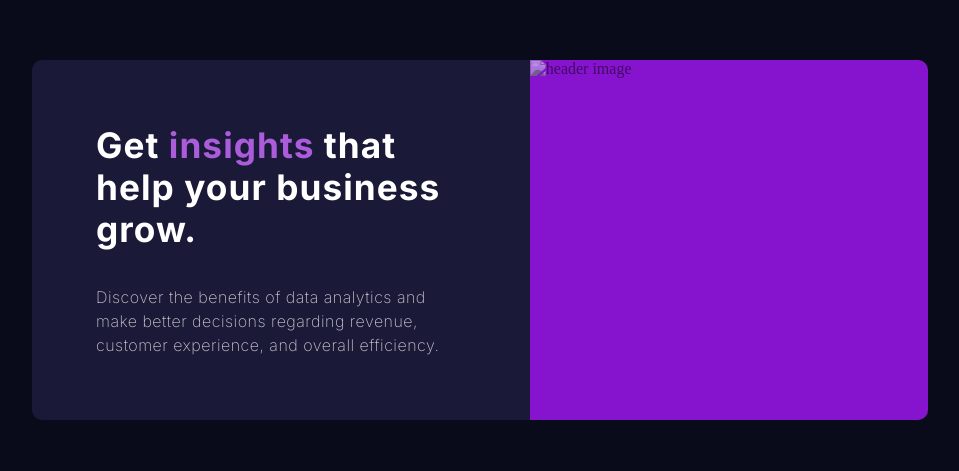
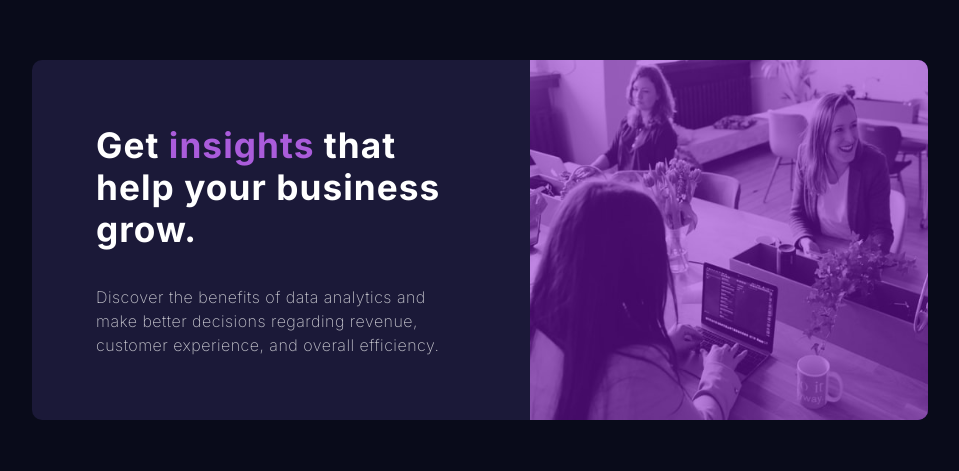
Before and after one commit to Freshuuu1218/Stats-preview-card-component, a plain HTML site: page index.html in a window 1280 px wide. Shown: the part 160-631 px from the top of the page, without its empty margins (160-1119 px from the left). Drawn offline with Linux system fonts and the light colour scheme; the site is published under a folder, as on GitHub Pages, so addresses that start at the root find nothing.

Commit message:
change img apearance

```diff
--- a/index.html
+++ b/index.html
@@ -18,8 +18,8 @@
 <main>
   <div class="wrapper">
     <div class="img-section">
-      <img class="mobile" src="/images/image-header-mobile.jpg" alt="header image">
-      <img class="desktop" src="/images/image-header-desktop.jpg" alt="header image">
+      <img src="./images/image-header-mobile.jpg" alt="header-image" class="mobile">
+      <img src="./images/image-header-desktop.jpg" alt="header-image" class="desktop">
     </div>
     <div class="content">
       <h1>Get <span>insights</span> that help your business grow.</h1>
```
